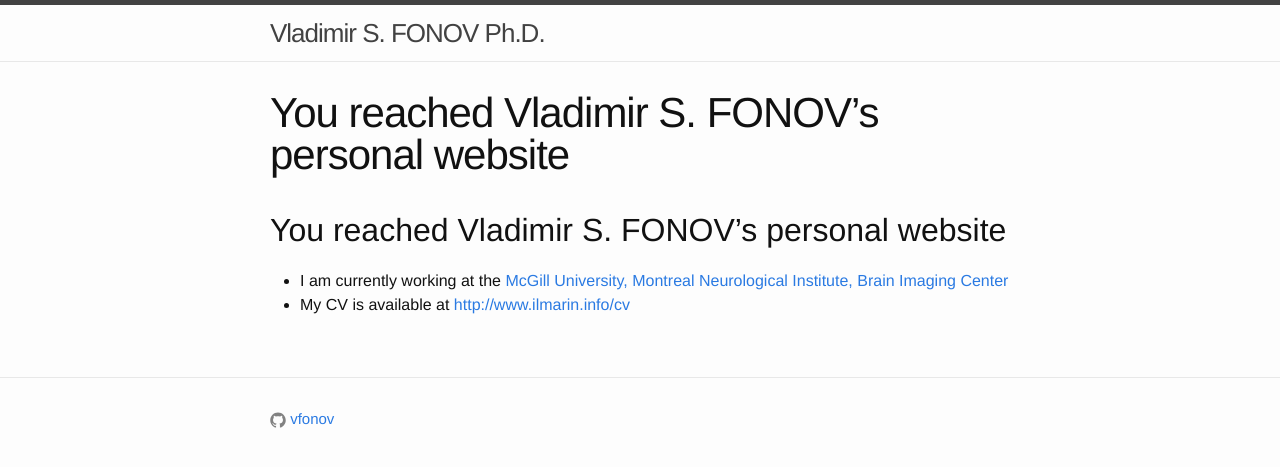
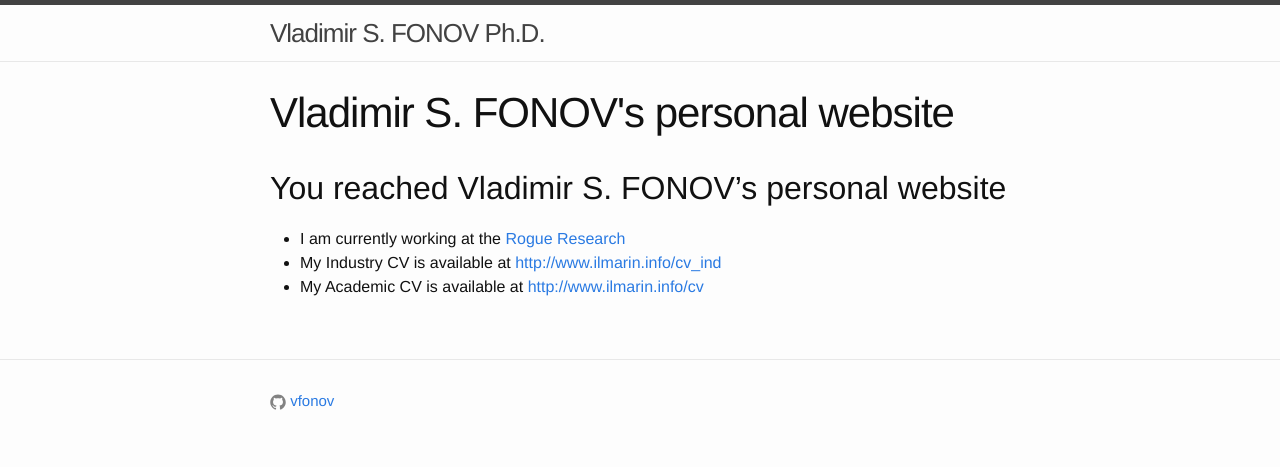
Before and after one commit to vfonov/vfonov.github.io, a Jekyll site: the page built from index.md, in a window 1280 px wide. Shown: the top 467 px of the page. Built offline with Jekyll 4.4.1, drawn with Linux system fonts in a browser that asks for light colours; our own code applies the rules of GitHub Pages for plain Markdown files.

Commit message:
Updated front page

```diff
--- a/index.md
+++ b/index.md
@@ -1,9 +1,10 @@
 ---
 layout: page
-title:
+title: Vladimir S. FONOV's personal website
 permalink:
 ---
 ## You reached Vladimir S. FONOV's personal website
 
-* I am currently working at the [McGill University, Montreal Neurological Institute, Brain Imaging Center](https://www.mcgill.ca/bic/)
-* My CV is available at [{{site.url}}/cv](/cv)
+* I am currently working at the [Rogue Research](https://www.rogue-research.com)
+* My Industry CV is available at [{{site.url}}/cv_ind](/cv_ind)
+* My Academic CV is available at [{{site.url}}/cv](/cv)
```
